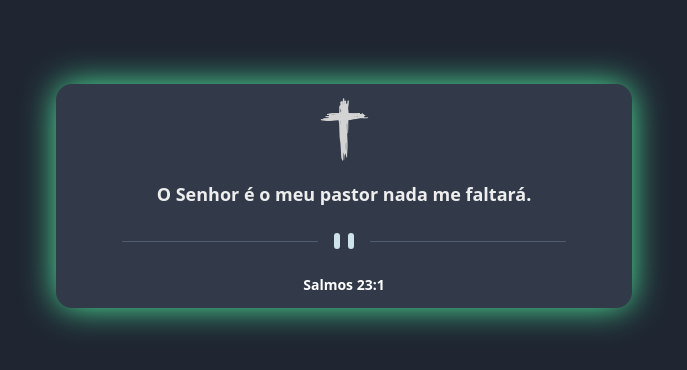
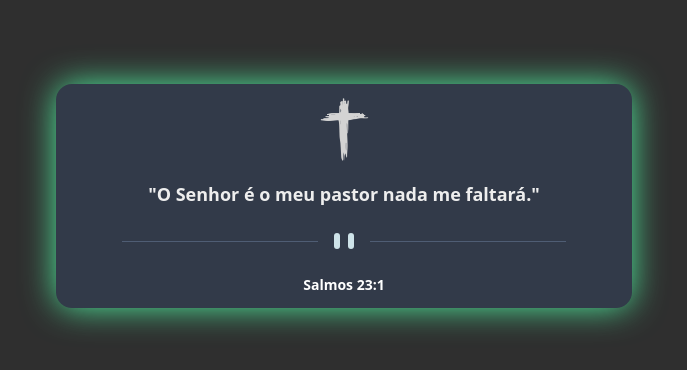
Before and after one commit to junior-leandro/God-Word, a Next.js app: page / in a window 1280 px wide. Shown: the part 204-574 px from the top of the page, without its empty margins (296-983 px from the left). Built offline with nearby package versions, Linux system fonts and the light colour scheme.

Commit message:
add texto

```diff
--- a/src/app/layout.tsx
+++ b/src/app/layout.tsx
@@ -16,7 +16,7 @@ export default function RootLayout({
 }) {
   return (
     <html lang="pt-BR">
-      <body className="bg-darkBlue  w-screen h-screen">
+      <body className="bg-[#2f2f2f]  w-screen h-screen">
         {children}
       </body>
     </html>
--- a/src/app/page.tsx
+++ b/src/app/page.tsx
@@ -9,7 +9,7 @@ const palavra = [
     versiculo: "Mateus 6:21"
   },
   {
-    texto: "Não fui eu que ordenei a você? Seja forte e corajoso! Não se apavore nem desanime, pois o Senhor, o seu Deus, estará com você por onde você andar",
+    texto: "Não fui eu que ordenei a você? Seja forte e corajoso! Não se apavore nem desanime, pois o Senhor, o seu Deus, estará com você por onde você andar.",
     versiculo: "Josué 1:9"
   },
   {
@@ -37,11 +37,11 @@ const palavra = [
     versiculo: "Romanos 8,31"
   },
   {
-    texto: "Amarás o Senhor teu Deus de todo o teu coração, de toda a tua alma e com toda a tua mente",
+    texto: "Amarás o Senhor teu Deus de todo o teu coração, de toda a tua alma e com toda a tua mente.",
     versiculo: "Mateus 22:37"
   },
   {
-    texto: "Eu disse essas coisas para que em mim vocês tenham paz. Neste mundo vocês terão aflições; contudo, tenham ânimo! Eu venci o mundo",
+    texto: "Eu disse essas coisas para que em mim vocês tenham paz. Neste mundo vocês terão aflições; contudo, tenham ânimo! Eu venci o mundo.",
     versiculo: "João 16:33"
   },
   {
@@ -65,8 +65,16 @@ const palavra = [
     versiculo: "Êxodo 20:12"
   },
   {
-    texto: "Porque Deus tanto amou o mundo que deu o seu Filho Unigênito, para que todo o que nele crer não pereça, mas tenha a vida eterna.",
+    texto: "Porque Deus tanto amou o mundo que deu o seu Filho Unigênito, para que todo o que Nele crer não pereça, mas tenha a vida eterna.",
     versiculo: "João 3:16"
+  },
+  {
+    texto:  "Tudo o que vocês fizerem façam de coração, como quem obedece ao Senhor, e não aos homens.",
+    versiculo: "Colossenses 3:23"
+  },
+  {
+    texto: "Sejam fortes e corajosos! Não tenham medo, porque Javé seu Deus é quem vai com você. Ele não o deixará, e jamais o abandonará.",
+    versiculo: "Deteronômio 31:6"
   }
 ]
 
@@ -87,7 +95,7 @@ export default function Home() {
           width={65}
           className='-mb-2' />
 
-        <span className='text-lg text-justify text-lightColor font-semibold'>{palavra[i].texto}</span>
+        <span className='text-lg text-justify text-lightColor font-semibold'>"{palavra[i].texto}"</span>
         <Image
           src={separador}
           alt="separador" />
```
